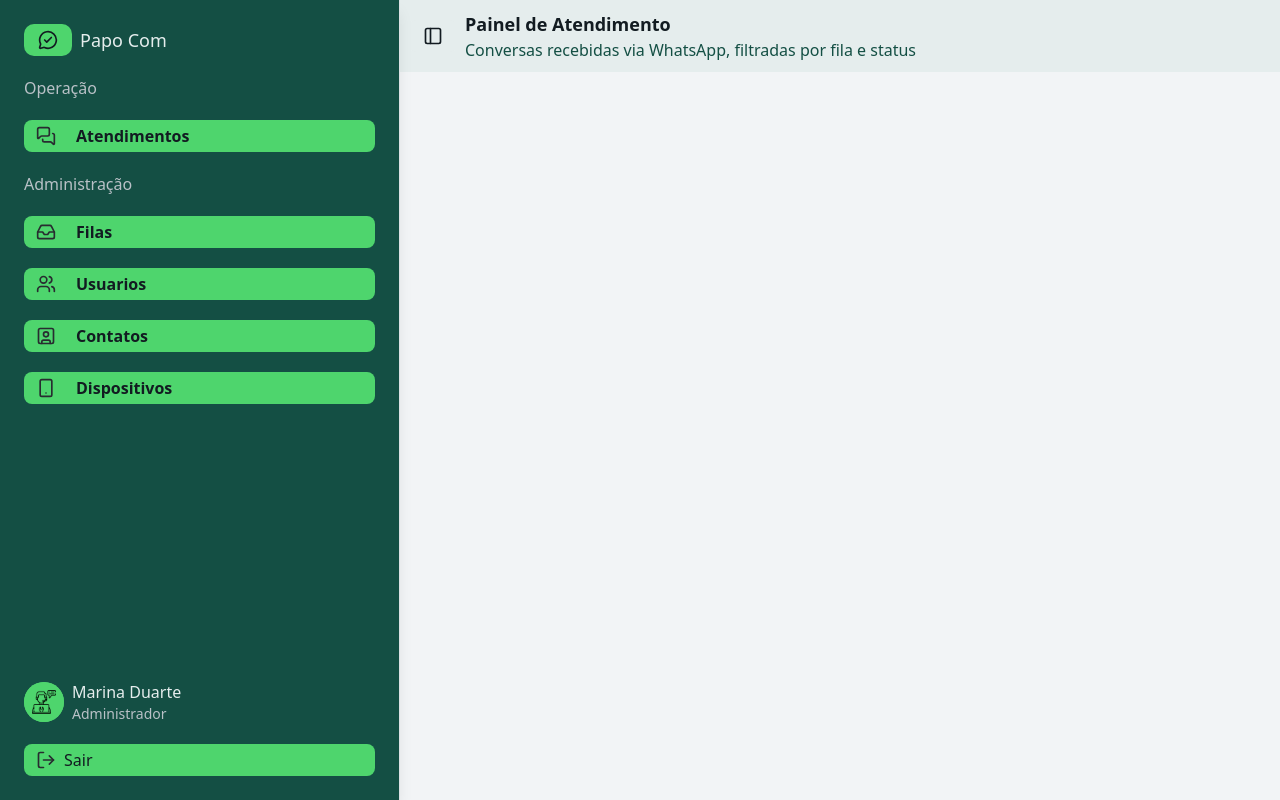
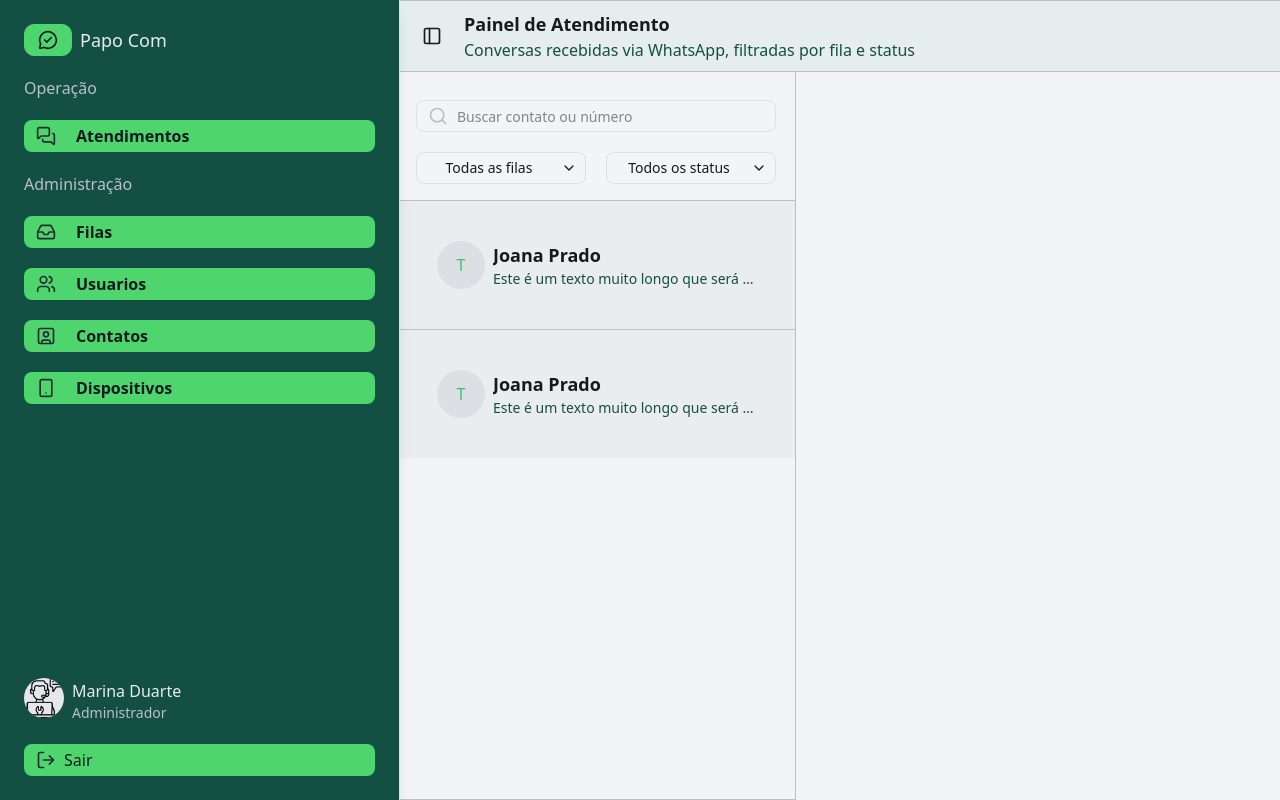
Before and after one commit to lucas-Coelho-Lucinda/PapoCom, a React (Vite) app: page /atendimento in a window 1280 px wide. Built offline with nearby package versions, Linux system fonts and the light colour scheme.

Commit message:
feat: Ajustes de elementos e implementação de listagem de itens de produtos

```diff
--- a/src/components/Input/index.tsx
+++ b/src/components/Input/index.tsx
@@ -5,9 +5,9 @@ import { colorsBackGround } from "../../styles/colors";
 
 const inputVariants = cva(
   `
-  w-full rounded-md border border-soft text-foreground
+  w-full rounded-md border border-1 border-soft text-foreground
   placeholder:text-foreground-muted
-  focus:outline-none focus:ring-2 transition-all
+  focus:outline-none focus:border-primary transition-all
   `,
   {
     variants: {
--- a/src/components/avatar/index.tsx
+++ b/src/components/avatar/index.tsx
@@ -1,6 +1,6 @@
 import * as AvatarPrimitive from "@radix-ui/react-avatar";
 import { cva, type VariantProps } from "class-variance-authority";
-import { colorsBackGround } from "../../styles/colors";
+import { colorsBorder } from "../../styles/colors";
 
 const avatarVariants = cva(
   "inline-flex items-center justify-center overflow-hidden bg-gray-200",
@@ -28,7 +28,7 @@ const avatarVariants = cva(
 const wrapperVariants = cva("inline-flex", {
   variants: {
     decoration: {
-      ...colorsBackGround,
+      ...colorsBorder,
     },
     shape: {
       circle: "rounded-full",
@@ -50,21 +50,28 @@ interface AvatarProps
   alt?: string;
   fit?: "cover" | "contain";
 }
-//technical-support.png
-//support.png
 export const AvatarLib = ({
-  fallback = "/src/assets/technical-support.png",
+  fallback,
+  alt,
+  fit,
+  src,
   shape,
   size,
   decoration,
 }: AvatarProps) => {
   return (
     <div className={wrapperVariants({ decoration, shape })}>
-      <AvatarPrimitive.Root
-        className={`${avatarVariants({ size, shape })}`}
-      >
-        <AvatarPrimitive.Fallback className="flex items-center justify-center bg-accent p-2">
-          <img src={fallback} alt="" />
+      <AvatarPrimitive.Root className={`${avatarVariants({ size, shape })}`}>
+        <AvatarPrimitive.Image
+          src={src}
+          alt={alt}
+          className={`w-20 h-full ${
+            fit === "cover" ? "object-cover" : "object-contain"
+          }`}
+        />
+
+        <AvatarPrimitive.Fallback className="flex items-center justify-center w-full h-full bg-muted/20 text-success">
+          {fallback}
         </AvatarPrimitive.Fallback>
       </AvatarPrimitive.Root>
     </div>
--- a/src/components/card/index.tsx
+++ b/src/components/card/index.tsx
@@ -1,14 +1,16 @@
 import { cva, type VariantProps } from "class-variance-authority";
-import { colorsBackGround } from "../../styles/colors";
+import { colorsBackGround, colorsBorder } from "../../styles/colors";
 
-const cardVariants = cva("rounded-lg  transition-all", {
+const cardVariants = cva("rounded-lg transition-all border", {
   variants: {
     variant: {
       ...colorsBackGround,
     },
+
     border: {
-      ...colorsBackGround,
+      ...colorsBorder,
     },
+
     padding: {
       min: "p-2 size-auto",
       small: "p-10 size-auto",
@@ -16,8 +18,10 @@ const cardVariants = cva("rounded-lg  transition-all", {
       large: "p-50 size-full",
     },
   },
+
   defaultVariants: {
     variant: "default",
+    border: "default",
     padding: "large",
   },
 });
@@ -34,7 +38,7 @@ export const CardLib = ({
 }: CardProps) => {
   return (
     <div
-      className={`${cardVariants({ variant, border, padding })} ${className ?? ""}`}
+      className={`${cardVariants({ variant, border, padding })} ${className}`}
       {...props}
     />
   );
--- a/src/components/header/index.tsx
+++ b/src/components/header/index.tsx
@@ -1,5 +1,9 @@
 import React from "react";
-import { colorsBackGround, colorsText } from "../../styles/colors";
+import {
+  colorsBackGround,
+  colorsBorder,
+  colorsText,
+} from "../../styles/colors";
 import { cva, type VariantProps } from "class-variance-authority";
 
 const headerDefaultBehavior =
@@ -8,9 +12,11 @@ const headerDefaultBehavior =
 const headerVariants = cva(headerDefaultBehavior, {
   variants: {
     variant: colorsBackGround,
+    border: colorsBorder,
     textColor: colorsText,
   },
   defaultVariants: {
+    border: "none",
     textColor: "default",
     variant: "default",
   },
@@ -24,7 +30,7 @@ export interface headerProps
     VariantProps<typeof headerVariants> {}
 
 export const HeaderLib = React.forwardRef<headerElement, headerProps>(
-  ({ variant, className, textColor, children, ...props }, ref) => {
+  ({ variant, className, border, textColor, children, ...props }, ref) => {
     return (
       <header
         ref={ref}
@@ -32,6 +38,7 @@ export const HeaderLib = React.forwardRef<headerElement, headerProps>(
           variant,
           className,
           textColor,
+          border,
         })}
         {...props}
       >
--- a/src/components/select/index.tsx
+++ b/src/components/select/index.tsx
@@ -1,7 +1,6 @@
 import * as Select from "@radix-ui/react-select";
 import { Check, ChevronDown } from "lucide-react";
 import { cva, type VariantProps } from "class-variance-authority";
-
 import { colorsBackGround, colorsText } from "../../styles/colors";
 
 /**
@@ -12,31 +11,44 @@ import { colorsBackGround, colorsText } from "../../styles/colors";
 
 const selectTriggerVariants = cva(
   [
-    "ps-2 pe-2",
     "relative",
-    "cursor-pointer",
     "inline-flex",
     "items-center",
     "justify-between",
+    "gap-2",
+
+    "cursor-pointer",
+    "select-none",
+
     "rounded-md",
-    "font-medium",
     "border",
     "border-soft",
+
+    "font-medium",
+
+    "outline-none",
+
     "transition-all",
     "duration-200",
-    "outline-none",
+
     "disabled:pointer-events-none",
     "disabled:opacity-50",
+
+    // Impede o conteúdo de estourar o tamanho do Select
+    "overflow-hidden",
   ].join(" "),
   {
     variants: {
       variant: colorsBackGround,
+
       textColor: colorsText,
 
       size: {
-        small: "w-sm h-8",
-        median: "w-4xl h-8",
-        large: "w-6xl h-16",
+        small: ["h-8", "px-2", "text-sm"].join(" "),
+
+        medium: ["h-8", "px-2", "text-sm"].join(" "),
+
+        large: ["h-16", "px-3", "text-base"].join(" "),
       },
     },
 
@@ -57,15 +69,19 @@ const selectTriggerVariants = cva(
 const selectContentVariants = cva(
   [
     "z-50",
-    "mt-1",
+
     "overflow-hidden",
+
     "rounded-md",
+    "border",
+    "border-soft",
+
     "p-1",
 
-    // Largura igual ao Trigger
+    // Mesma largura do Trigger
     "w-[var(--radix-select-trigger-width)]",
 
-    // Altura disponível
+    // Altura máxima disponível
     "max-h-[var(--radix-select-content-available-height)]",
 
     // Animação de abertura
@@ -77,13 +93,7 @@ const selectContentVariants = cva(
   {
     variants: {
       variant: {
-        default: "bg-background",
-        info: "bg-info",
-        error: "bg-error",
-        success: "bg-success",
-        warning: "bg-warning",
-        primary: "bg-primary",
-        secondary: "bg-secondary",
+        ...colorsBackGround,
       },
     },
 
@@ -95,7 +105,25 @@ const selectContentVariants = cva(
 
 /**
  * ============================================================
- * ITEM / OPTION
+ * VIEWPORT
+ * ============================================================
+ */
+
+const selectViewportVariants = cva(
+  [
+    "w-full",
+    "flex",
+    "flex-col",
+    "gap-1",
+
+    "overflow-y-auto",
+    "overflow-x-hidden",
+  ].join(" "),
+);
+
+/**
+ * ============================================================
+ * ITEM
  * ============================================================
  */
 
@@ -104,39 +132,49 @@ const selectItemVariants = cva(
     "relative",
     "flex",
     "w-full",
+    "min-w-0",
+
     "cursor-pointer",
     "select-none",
     "items-center",
-    "gap-2",
+
     "rounded-sm",
-    "py-2",
-    "pl-8",
-    "pr-2",
-    "outline-none",
-    "box-border",
 
     "border",
     "border-soft",
 
-    // Permite a transição entre bg-* e bg-*/80
+    "outline-none",
+
+    "box-border",
+
     "transition-colors",
     "duration-150",
+    "bg-amber-500",
 
-    // Estados do Radix
+    // Texto não deve estourar
+    "overflow-hidden",
+
+    // Estados Radix
     "data-[disabled]:pointer-events-none",
     "data-[disabled]:opacity-50",
+
+    // Hover/focus
+    "data-[highlighted]:outline-none",
   ].join(" "),
   {
     variants: {
-      // Esta é a parte que vincula variant ao hover da option
-      variant: colorsBackGround,
+      variant: {
+        ...colorsBackGround,
+      },
 
       textColor: colorsText,
 
       size: {
-        small: "h-8",
-        median: "h-8",
-        large: "h-16",
+        small: ["h-8", "py-1", "pl-8", "pr-2", "text-sm"].join(" "),
+
+        medium: ["h-8", "py-1", "pl-8", "pr-2", "text-sm"].join(" "),
+
+        large: ["h-16", "py-2", "pl-10", "pr-3", "text-base"].join(" "),
       },
     },
 
@@ -146,6 +184,25 @@ const selectItemVariants = cva(
       size: "small",
     },
   },
+);
+
+/**
+ * ============================================================
+ * ITEM TEXT
+ * ============================================================
+ */
+
+const selectItemTextVariants = cva(
+  [
+    "block",
+    "min-w-0",
+    "w-full",
+    "max-w-full",
+    "flex-1",
+    "overflow-hidden",
+    "text-ellipsis",
+    "whitespace-nowrap",
+  ].join(" "),
 );
 
 /**
@@ -179,7 +236,7 @@ interface SelectProps extends Omit<
 
   variant?: keyof typeof colorsBackGround;
 
-  size?: "small" | "median" | "large";
+  size?: "small" | "medium" | "large";
 }
 
 /**
@@ -187,7 +244,6 @@ interface SelectProps extends Omit<
  * COMPONENT
  * ============================================================
  */
-
 type optionsDefineColor =
   | "default"
   | "info"
@@ -195,12 +251,16 @@ type optionsDefineColor =
   | "success"
   | "warning"
   | "primary"
-  | "secondary";
+  | "secondary"
+  | "accent";
 
 const defineColorItem = (option: optionsDefineColor) => {
   switch (option) {
     case "default":
       return "bg-success border rounded-md";
+
+    case "secondary":
+      return "bg-accent border rounded-md";
 
     case "error":
       return "bg-success hover:bg-background border rounded-md";
@@ -209,20 +269,16 @@ const defineColorItem = (option: optionsDefineColor) => {
       break;
   }
 };
-
 export function SelectLib({
   options,
   placeholder = "Selecione uma opção",
-
   variant = "default",
   textColor = "default",
   size = "small",
-
   value,
   defaultValue,
   onValueChange,
-
-  disabled,
+  disabled = false,
   className,
 }: SelectProps) {
   return (
@@ -232,10 +288,6 @@ export function SelectLib({
       onValueChange={onValueChange}
       disabled={disabled}
     >
-      {/* ======================================================
-          TRIGGER
-          ====================================================== */}
-
       <Select.Trigger
         className={selectTriggerVariants({
           variant,
@@ -244,30 +296,26 @@ export function SelectLib({
           className,
         })}
       >
-        <Select.Value
-          placeholder={placeholder}
-          className={colorsText[textColor]}
-        />
+        <span className="block min-w-0 flex-1 overflow-hidden whitespace-nowrap text-ellipsis">
+          <Select.Value
+            placeholder={placeholder}
+            className={`block min-w-0 w-full max-w-full overflow-hidden text-ellipsis whitespace-nowrap ${colorsText[textColor]}`}
+          />
+        </span>
 
-        <Select.Icon>
-          <ChevronDown className="h-4 w-4 shrink-0" />
+        <Select.Icon className="shrink-0">
+          <ChevronDown className="h-4 w-4" />
         </Select.Icon>
       </Select.Trigger>
-
-      {/* ======================================================
-          CONTENT
-          ====================================================== */}
 
       <Select.Portal>
         <Select.Content
           position="popper"
-          className={selectContentVariants({
-            variant,
-          })}
+          className={`${selectContentVariants({ variant })} mt-1`}
         >
-          <Select.Viewport className="flex w-full flex-col gap-1">
+          <Select.Viewport className={selectViewportVariants()}>
             {options.map((option) => (
-              <div className={`${defineColorItem(variant)}`} key={option.value}>
+              <div className={defineColorItem(variant)} key={option.value}>
                 <Select.Item
                   value={option.value}
                   className={selectItemVariants({
@@ -276,21 +324,11 @@ export function SelectLib({
                     size,
                   })}
                 >
-                  {/* ==================================================
-                    INDICATOR
-                    ================================================== */}
-
-                  <Select.ItemIndicator className="absolute left-2">
+                  <Select.ItemIndicator className="absolute left-2 flex items-center">
                     <Check className="h-4 w-4" />
                   </Select.ItemIndicator>
 
-                  {/* ==================================================
-                    TEXT
-                    ================================================== */}
-
-                  <Select.ItemText
-                    className={`${colorsText[textColor]} text-center`}
-                  >
+                  <Select.ItemText className={selectItemTextVariants()}>
                     {option.label}
                   </Select.ItemText>
                 </Select.Item>
--- a/src/pages/customerService/components/drawerService/index.tsx
+++ b/src/pages/customerService/components/drawerService/index.tsx
@@ -46,6 +46,7 @@ export const DrawerService = ({ isCollapsed }: DrawerServiceProps) => {
         >
           <CardLib
             padding="min"
+            border="accent"
             variant="accent"
             className="
               flex
@@ -93,9 +94,10 @@ export const DrawerService = ({ isCollapsed }: DrawerServiceProps) => {
               <TooltipTriggerLib asChild>
                 <div className="shrink-0">
                   <AvatarLib
+                    src="/src/assets/technical-support.png"
                     decoration="accent"
                     shape="circle"
-                    fit="contain"
+                    fit="cover"
                     size="small"
                   />
                 </div>
@@ -104,9 +106,13 @@ export const DrawerService = ({ isCollapsed }: DrawerServiceProps) => {
               {isCollapsed && (
                 <TooltipLib side="right">
                   <div className="flex flex-col">
-                    <Textlib as="span" color="secondary">Marina Duarte</Textlib>
+                    <Textlib as="span" color="secondary">
+                      Marina Duarte
+                    </Textlib>
                     <hr />
-                    <Textlib as="span" color="secondary">Administrador</Textlib>
+                    <Textlib as="span" color="secondary">
+                      Administrador
+                    </Textlib>
                   </div>
                 </TooltipLib>
               )}
@@ -168,9 +174,7 @@ export const DrawerService = ({ isCollapsed }: DrawerServiceProps) => {
                 </ButtonLib>
               </TooltipTriggerLib>
 
-              {isCollapsed && (
-                <TooltipLib side="right">Sair</TooltipLib>
-              )}
+              {isCollapsed && <TooltipLib side="right">Sair</TooltipLib>}
             </Tooltip>
           </TooltipProviderLib>
         </div>
--- /dev/null
+++ b/src/pages/customerService/components/listCalls/components/itemCall/index.tsx
@@ -0,0 +1,45 @@
+import { AvatarLib } from "../../../../../../components/avatar";
+import { CardLib } from "../../../../../../components/card";
+import { Textlib } from "../../../../../../components/text";
+import type { DrawerServiceProps } from "../../../drawerService/type";
+
+export const ItemCall = ({ isCollapsed }: DrawerServiceProps) => {
+  return (
+    <div className="flex fle-col justify-center w-fit gap-5">
+      <CardLib
+        variant="muted"
+        className={`${isCollapsed ? "w-130" : "w-100"} border-b-0  flex flex-col justify-center gap-5 rounded-none`}
+        border="muted"
+        padding="small"
+      >
+        <div className="flex min-w-0 w-full flex-row items-start justify-start gap-2">
+          <div className="shrink-0">
+            <AvatarLib size="median" fit="contain" fallback="T" />
+          </div>
+          <div className="min-w-0 w-full">
+            <div className="flex flex-row justify-between">
+              <Textlib
+                color="default"
+                className="w-full truncate font-semibold"
+                as="h2"
+                size="lg"
+              >
+                Joana Prado
+              </Textlib>
+            </div>
+
+            <Textlib
+              color="primary"
+              as="p"
+              size="sm"
+              className="w-full min-w-0 truncate"
+            >
+              Este é um texto muito longo que será cortado quando ultrapassar a
+              largura disponível do componente.
+            </Textlib>
+          </div>
+        </div>
+      </CardLib>
+    </div>
+  );
+};
--- /dev/null
+++ b/src/pages/customerService/components/listCalls/index.tsx
@@ -0,0 +1,55 @@
+import { Search } from "lucide-react";
+import { CardLib } from "../../../../components/card";
+import { InputLib } from "../../../../components/Input";
+import { SelectLib } from "../../../../components/select";
+import type { DrawerServiceProps } from "../drawerService/type";
+import { optionsQueue, optionsStatus } from "./selectOptions";
+import { ItemCall } from "./components/itemCall";
+
+export const ListCalls = ({ isCollapsed }: DrawerServiceProps) => {
+  return (
+    <CardLib
+      className={`fixed top-0 bottom-0 right-0
+        ${isCollapsed ? "left-20 max-w-[32.5rem]" : "left-99 max-w-[25rem]"}
+        box-border flex min-w-0 flex-col items-center justify-center
+        overflow-hidden border-t-0 rounded-none`}
+      variant="default"
+      border="muted"
+      padding="median"
+    >
+      <div
+        className={`flex fixed top-25 flex-col gap-5 ${isCollapsed ? "w-110" : "w-90"}`}
+      >
+        <InputLib
+          variant="default"
+          inputSize="small"
+          placeholder="Buscar contato ou número"
+          className="w-full min-w-0 max-w-full text-accent"
+          leftIcon={<Search size={20} color="#b9c1c7" />}
+        />
+
+        <div className="flex w-full min-w-0 gap-5">
+          <SelectLib
+            variant="default"
+            size="small"
+            options={optionsQueue}
+            className="min-w-0 flex-1 w-full max-w-full"
+            defaultValue={optionsQueue[0].value}
+          />
+
+          <SelectLib
+            variant="default"
+            size="small"
+            options={optionsStatus}
+            className="min-w-0 flex-1 w-full max-w-full"
+            defaultValue={optionsStatus[0].value}
+          />
+        </div>
+      </div>
+      <div className="fixed top-50  flex flex-col">
+        <ItemCall isCollapsed={isCollapsed} />
+        <ItemCall isCollapsed={isCollapsed} />
+      </div>
+    </CardLib>
+  );
+};
--- /dev/null
+++ b/src/pages/customerService/components/listCalls/selectOptions.ts
@@ -0,0 +1,41 @@
+export const optionsQueue = [
+    {
+        label: "Todas as filas",
+        value: "Todas as filas",
+    },
+    {
+        label: "Suporte Tecnico",
+        value: "suporte tecnico",
+    },
+
+    {
+        label: "Financeiro",
+        value: "financeiro",
+    },
+
+     {
+        label: "Vendas",
+        value: "vendas",
+    },
+]
+
+export const optionsStatus = [
+    {
+        label: "Todos os status",
+        value: "Todos os status",
+    },
+    {
+        label: "Aguardando",
+        value: "Aguardando",
+    },
+
+    {
+        label: "Em atendimento",
+        value: "Em atendimento",
+    },
+
+     {
+        label: "Encerradas",
+        value: "Encerradas",
+    },
+]
--- a/src/pages/customerService/index.tsx
+++ b/src/pages/customerService/index.tsx
@@ -3,8 +3,9 @@ import { PanelLeft } from "lucide-react";
 import { Helmet } from "react-helmet-async";
 import { Textlib } from "../../components/text";
 import { HeaderLib } from "../../components/header";
+import { ButtonLib } from "../../components/button";
 import { DrawerService } from "./components/drawerService";
-import { ButtonLib } from "../../components/button";
+import { ListCalls } from "./components/listCalls";
 
 export const CustomerService = () => {
   const [isCollapsed, setIsCollapsed] = useState(false);
@@ -17,10 +18,10 @@ export const CustomerService = () => {
         <DrawerService isCollapsed={isCollapsed} />
 
         <div className="flex-1 transition-all duration-300 ease-in-out">
-          <div className="flex justify-center items-center">
           <HeaderLib
-              className={`flex flex-row items-center justify-start gap-2 p-2 ${isCollapsed ? "left-25" : "left-100"}`}
+            className={`flex flex-row items-center justify-start gap-2 p-2 border-l-0 border-r-0 ${isCollapsed ? "left-25" : "left-100"}`}
             variant="secondary"
+            border="muted"
           >
             <div className="w-12">
               <ButtonLib
@@ -34,12 +35,7 @@ export const CustomerService = () => {
             </div>
 
             <div className="flex flex-col">
-                <Textlib
-                  as="h1"
-                  className="font-bold"
-                  color="default"
-                  size="lg"
-                >
+              <Textlib as="h1" className="font-bold" color="default" size="lg">
                 Painel de Atendimento
               </Textlib>
 
@@ -48,7 +44,7 @@ export const CustomerService = () => {
               </Textlib>
             </div>
           </HeaderLib>
-          </div>
+          <ListCalls isCollapsed={isCollapsed} />
         </div>
       </div>
     </>
--- a/src/pages/homePage/index.tsx
+++ b/src/pages/homePage/index.tsx
@@ -24,7 +24,7 @@ export const HomePage = () => {
                     z-10
                     animate-slide-in-left"
           >
-            <CardLib padding="min" variant="accent">
+            <CardLib padding="min" border="accent" variant="accent">
                 <MessageCircleCheck size={24} />
             </CardLib>
             <Textlib as="h1" color="secondary" size="4xl">
--- a/src/styles/colors.ts
+++ b/src/styles/colors.ts
@@ -18,23 +18,48 @@ export const colorsBackGround = {
     default:
         "bg-background data-[highlighted]:bg-background/80",
 
+    muted: "bg-muted/15 data-[highlighted]:bg-muted/80",
+
     info:
-        "bg-info border-info data-[highlighted]:bg-info/80",
+        "bg-info data-[highlighted]:bg-info/80",
 
     error:
-        "bg-error border-error data-[highlighted]:bg-error/80",
+        "bg-error  data-[highlighted]:bg-error/80",
 
     success:
-        "bg-success border-success data-[highlighted]:bg-success/80",
+        "bg-success data-[highlighted]:bg-success/80",
 
     warning:
-        "bg-warning border-warning data-[highlighted]:bg-warning/80",
+        "bg-warning data-[highlighted]:bg-warning/80",
 
     primary:
-        "bg-primary border-primary data-[highlighted]:bg-primary/80",
+        "bg-primary data-[highlighted]:bg-primary/80",
 
     secondary:
-        "bg-secondary border-secondary data-[highlighted]:bg-secondary/80",
+        "bg-secondary data-[highlighted]:bg-secondary/80",
 
-     accent: "bg-accent border-accent data-[highlighted]:bg-accent/80"
+    accent: "bg-accent border-accent data-[highlighted]:bg-accent/80"
 };
+
+
+export const colorsBorder = {
+    none: "border-transparent",
+
+    default: "border-background",
+
+    info: "border-info",
+
+    error: "border-error",
+
+    success: "border-success",
+
+    warning: "border-warning",
+
+    primary: "border-primary",
+
+    secondary: "border-secondary",
+
+    accent: "border-accent",
+
+    muted: "border-muted"
+};
```
Lines whose indentation alone changed are shown as unchanged.
